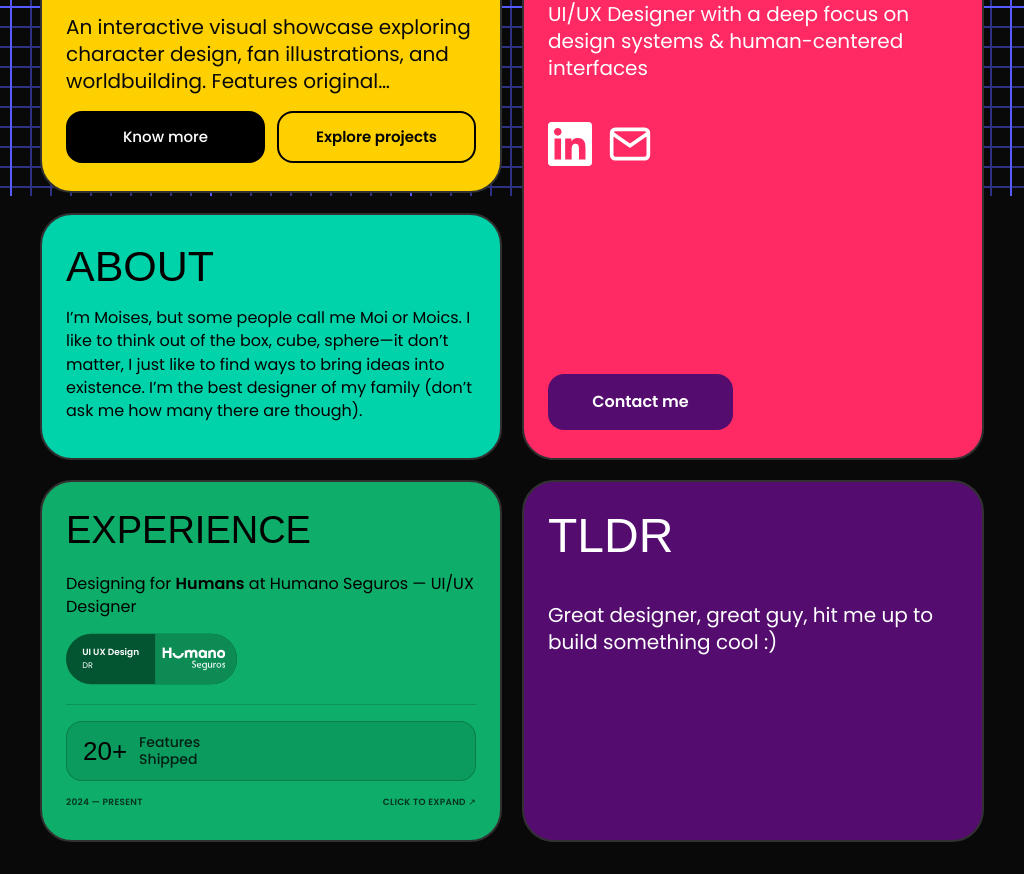
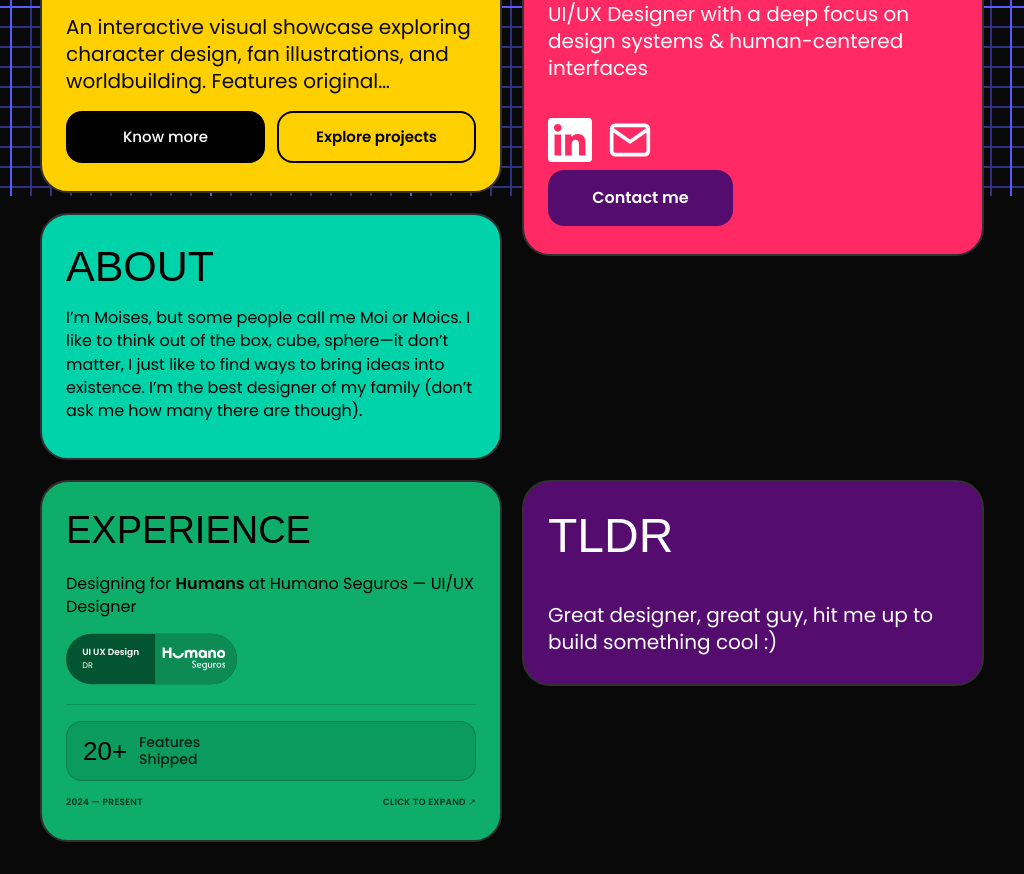
Before and after one commit to moicsrod/moics-portfolio, a React (Vite) app: page / in a window 1024 px wide. Shown: the part 604-1478 px from the top of the page. Built offline with nearby package versions, Linux system fonts and the light colour scheme; a web font is replaced by a local one.

Commit message:
fix: enforce 2 continuous flex columns to eliminate gap between profile card and tldr

```diff
--- a/src/index.css
+++ b/src/index.css
@@ -1608,7 +1608,7 @@ a:focus-visible,
 }
 
 /* ==========================================================================
-   RESPONSIVE: TABLET & PANTALLAS MEDIANAS (769px a 1160px: 2 COLUMNAS EQUILIBRADAS)
+   RESPONSIVE: TABLET & PANTALLAS MEDIANAS (769px a 1160px: 2 COLUMNAS CONTINUAS SIN HUECOS)
    ========================================================================== */
 
 @media (max-width: 1160px) and (min-width: 769px) {
@@ -1621,101 +1621,78 @@ a:focus-visible,
     max-width: 1000px !important;
   }
 
-  /* Grid en 2 columnas proporcionadas */
+  /* Bento Grid padre estructurado en 2 columnas fluidas */
   .bento-grid,
   .bento-grid-about,
   .bento-grid-experience {
-    display: grid !important;
-    grid-template-columns: repeat(2, minmax(0, 1fr)) !important;
+    display: flex !important;
+    flex-wrap: wrap !important;
+    flex-direction: row !important;
     width: 100% !important;
     gap: 20px !important;
-    align-items: stretch !important;
-  }
-
-  /* Columna Izquierda: WORK + ABOUT */
+    align-items: flex-start !important;
+    justify-content: space-between !important;
+  }
+
+  /* COLUMNA 1 (Izquierda: WORK + ABOUT) -> 50% exacto menos la mitad del gap */
   .primary-column,
   .bento-grid-about .primary-column,
   .bento-grid-experience .primary-column {
-    grid-column: 1 / 2 !important;
     display: flex !important;
     flex-direction: column !important;
-    width: 100% !important;
-    max-width: 100% !important;
+    width: calc(50% - 10px) !important;
+    max-width: calc(50% - 10px) !important;
     height: auto !important;
     min-height: 0 !important;
     grid-template-rows: none !important;
     gap: 20px !important;
     margin: 0 !important;
-  }
-
-  /* Columna Derecha: FOTO + MOISÉS RODRÍGUEZ (se extiende a la altura de la izquierda) */
+    order: 1 !important;
+  }
+
+  /* COLUMNA 2 (Derecha: FOTO + MOISÉS) -> 50% exacto menos la mitad del gap */
   .profile-column,
   .bento-grid-about .profile-column,
   .bento-grid-experience .profile-column {
-    grid-column: 2 / 3 !important;
     display: flex !important;
     flex-direction: column !important;
-    width: 100% !important;
-    max-width: 100% !important;
-    height: 100% !important;
+    width: calc(50% - 10px) !important;
+    max-width: calc(50% - 10px) !important;
+    height: auto !important;
     min-height: 0 !important;
     grid-template-rows: none !important;
     gap: 20px !important;
     margin: 0 !important;
-  }
-
-  .profile-photo {
-    flex: 0 0 292.36px !important;
-    height: 292.36px !important;
-  }
-
-  /* Tarjeta de Moisés se estira hasta igualar la parte inferior de About */
-  .profile-card {
-    display: flex !important;
-    flex-direction: column !important;
-    justify-content: flex-start !important;
-    flex: 1 1 auto !important;
-    height: auto !important;
-    min-height: 0 !important;
-    margin: 0 !important;
-  }
-
-  .profile-card p {
-    margin: 0 0 20px 0 !important;
-  }
-
-  /* El botón de contacto y los íconos se fijan armónicamente abajo */
-  .profile-card .profile-contact-wrapper {
-    margin-top: auto !important;
-    padding-top: 16px !important;
-    width: 100% !important;
-  }
-
-  /* Fila siguiente: EXPERIENCE y TLDR ocupan cada uno 1 columna debajo de las anteriores */
+    order: 2 !important;
+  }
+
+  /* COLUMNA 3 (EXPERIENCE + TLDR) -> Se desenvuelve con display: contents para que TLDR y EXPERIENCE se acomoden en las 2 columnas naturales */
   .secondary-column,
   .bento-grid-experience .secondary-column {
-    grid-column: 1 / -1 !important;
-    display: grid !important;
-    grid-template-columns: repeat(2, minmax(0, 1fr)) !important;
-    width: 100% !important;
-    max-width: 100% !important;
-    height: auto !important;
-    min-height: 0 !important;
-    grid-template-rows: none !important;
-    gap: 20px !important;
-    margin-top: 0 !important;
-  }
-
-  .secondary-column > .portfolio-card,
-  .bento-grid-experience .secondary-column > .portfolio-card {
-    width: 100% !important;
-    max-width: 100% !important;
+    display: contents !important;
+  }
+
+  /* EXPERIENCE va a la izquierda (debajo de About) */
+  .experience-card {
+    order: 3 !important;
+    width: calc(50% - 10px) !important;
+    max-width: calc(50% - 10px) !important;
+    margin: 0 !important;
+  }
+
+  /* TLDR va a la derecha (inmediatamente debajo de Moisés) */
+  .tldr-card {
+    order: 4 !important;
+    width: calc(50% - 10px) !important;
+    max-width: calc(50% - 10px) !important;
+    margin: 0 !important;
   }
 
   .portfolio-card {
     height: auto !important;
     min-height: 0 !important;
     max-height: none !important;
+    border-radius: 28px !important;
   }
 
   .work-card,
@@ -1725,12 +1702,39 @@ a:focus-visible,
     padding: 28px 24px !important;
   }
 
-  /* TLDR CARD EN 2 COLUMNAS */
+  /* PROFILE PHOTO & PROFILE CARD */
+  .profile-photo {
+    flex: 0 0 292.36px !important;
+    height: 292.36px !important;
+  }
+
+  .profile-card {
+    display: flex !important;
+    flex-direction: column !important;
+    justify-content: flex-start !important;
+    height: auto !important;
+    min-height: 0 !important;
+    margin: 0 !important;
+  }
+
+  .profile-card p {
+    margin: 0 0 16px 0 !important;
+  }
+
+  .profile-card .profile-contact-wrapper {
+    margin-top: 8px !important;
+    padding-top: 0 !important;
+    width: 100% !important;
+  }
+
+  /* TLDR CARD: Separación vertical constante y sin gaps desmedidos */
   .tldr-card {
     display: flex !important;
     flex-direction: column !important;
     justify-content: flex-start !important;
     gap: 16px !important;
+    height: auto !important;
+    min-height: 0 !important;
   }
 
   .tldr-card > .design-title {
```
